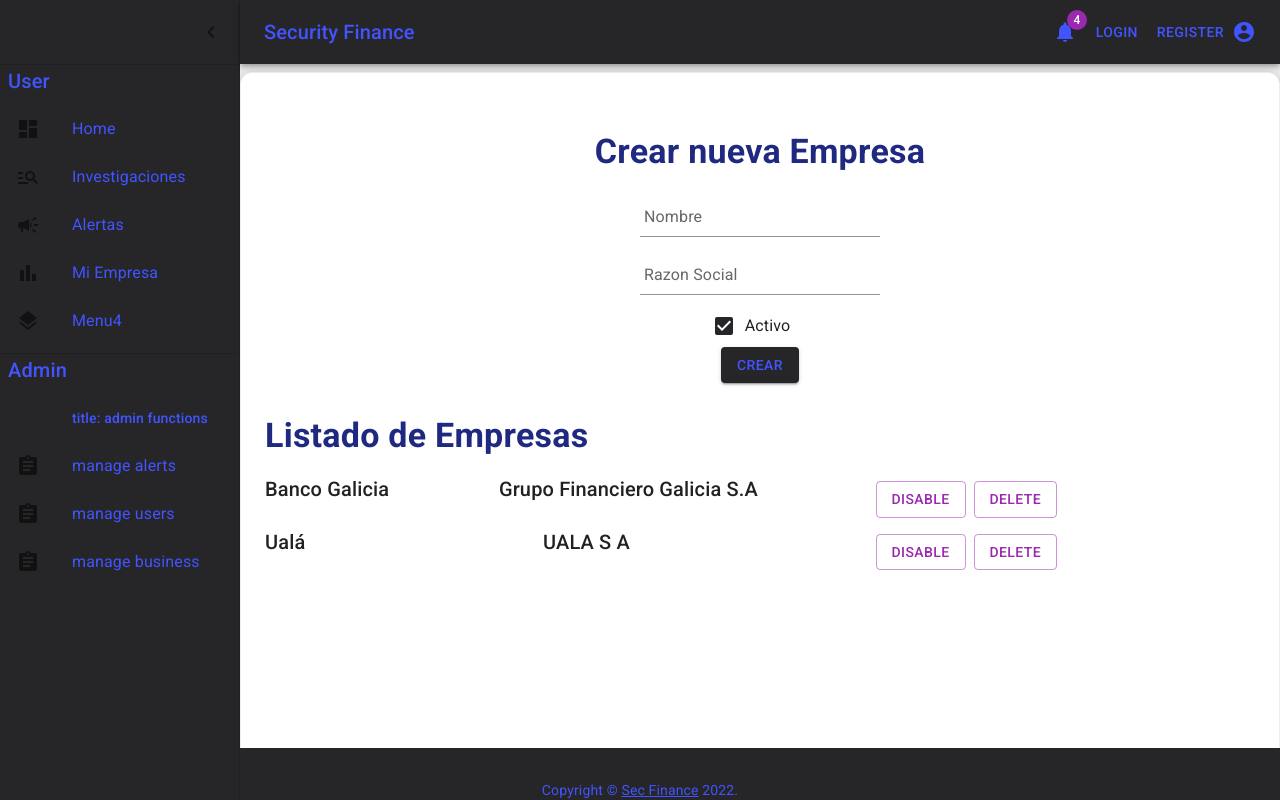
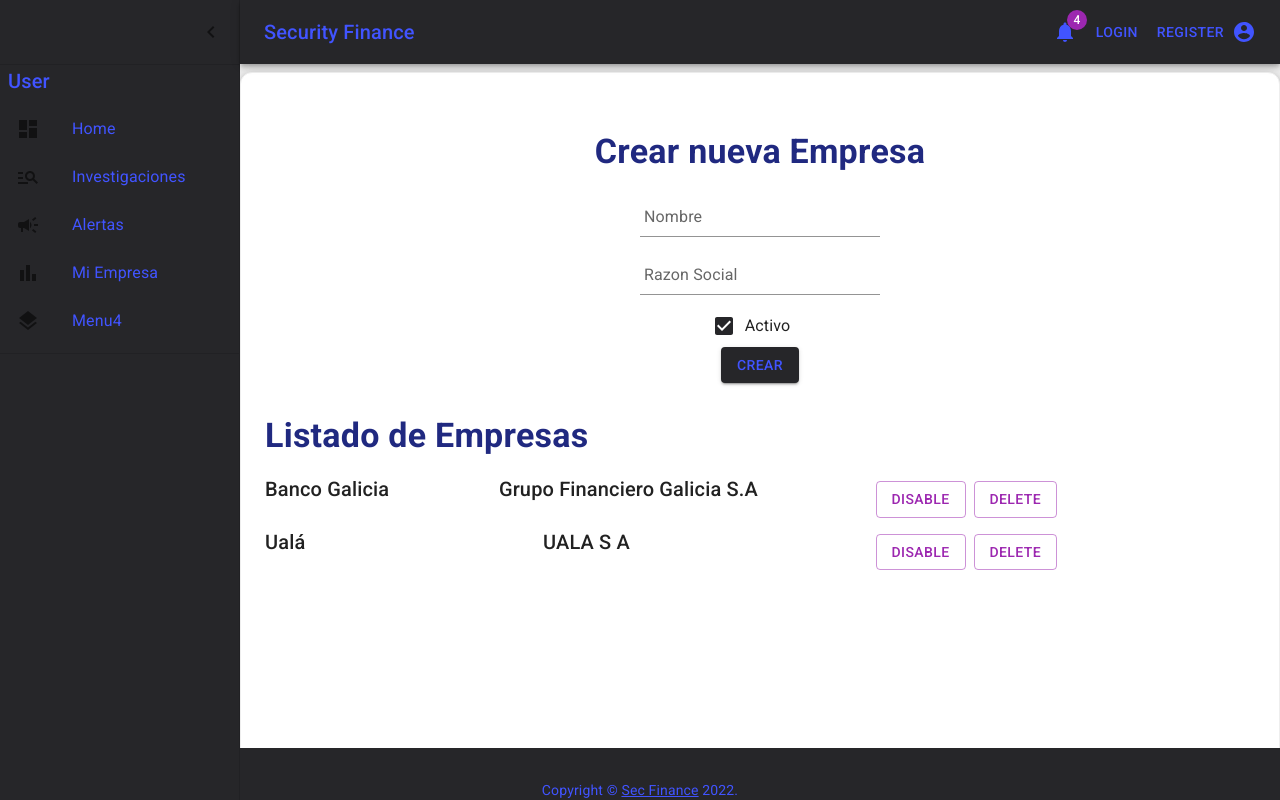
Before and after one commit to guillermoe3/secFinance-front, a React (Create React App) app: page /admin/business in a window 1280 px wide. Built offline with nearby package versions, Linux system fonts and the light colour scheme.

Commit message:
context user roles

```diff
--- a/src/components/Dashboard.js
+++ b/src/components/Dashboard.js
@@ -18,8 +18,12 @@ import { mainListItems, secondaryListItems } from './listItems';
 import Button from '@mui/material/Button'
 import { AccountCircle } from "@material-ui/icons"
 import Copyright from "./default/Copyright"
-import {Tooltip, Menu, MenuItem, MenuList} from "@mui/material"
+import {Tooltip, Menu, MenuItem, MenuList, ListItem, ListItemIcon, ListItemText} from "@mui/material"
+import AssignmentIcon from '@mui/icons-material/Assignment';
 
+import {useState, useContext} from "react"
+import UserContext from "../context/UserContext"
+import {useNavigate} from "react-router-dom"
 
 
 //copyright here
@@ -118,7 +122,30 @@ function DashboardContent({ component }) {
 
 
               <Link to="/profile">
+
+
+
+              menu login register
+
+
   */
+
+  //Context User
+
+  const navigate = useNavigate();
+
+  const {getUser, isLogged, logout, getRole} = useContext(UserContext);
+  let result = isLogged();
+  let user = getUser();
+  let role = getRole();
+
+  const logoutUser = () => {
+    logout();
+    navigate("/");
+
+  }
+
+
 
   return (
     <ThemeProvider theme={mdTheme}>
@@ -156,12 +183,25 @@ function DashboardContent({ component }) {
                 <NotificationsIcon />
               </Badge>
             </IconButton>
+
+            {console.log(result)}
+            {result ?
+
+              <Button color="primary" onClick={logoutUser}>
+                <Link to="/" style={{ textDecoration: 'none', color: "#4154FF"}}>Logout</Link>
+            </Button>
+
+               :
+            <div>
             <Button color="inherit">
               Login
             </Button>
             <Button color="inherit">
               Register
             </Button>
+            </div>}
+
+
 
             <Box sx={{ flexGrow: 0 }}>
             <Tooltip title="Open settings">
@@ -246,6 +286,9 @@ function DashboardContent({ component }) {
           }}>{mainListItems}</List>
           <Divider />
 
+          {console.log(role)}
+          {role == "admin" ?
+          <div>
           <Typography
             component="h5"
             variant="h6"
@@ -255,6 +298,7 @@ function DashboardContent({ component }) {
               marginLeft:1,
             }}
           >
+
             Admin
           </Typography>
           <List sx={{
@@ -262,6 +306,21 @@ function DashboardContent({ component }) {
             color: "#4154FF"
           }}>
             {secondaryListItems}</List>
+            </div>
+
+            : null
+            }
+            {role == "investigador" ?
+                <Link to="/admin/alerts" style={{ textDecoration: 'none', color: "#4154FF"}}>
+                <ListItem button>
+                  <ListItemIcon>
+                    <AssignmentIcon />
+                  </ListItemIcon>
+                  <ListItemText primary="manage alerts" />
+                </ListItem>
+                </Link>
+                : null}
+
         </Drawer>
 
         <Box
--- a/src/components/listItems.js
+++ b/src/components/listItems.js
@@ -106,5 +106,14 @@ export const secondaryListItems = (
       <ListItemText primary="manage business" />
     </ListItem>
     </Link>
+
+    <Link to="/admin/business" style={{ textDecoration: 'none', color: "#4154FF"}}>
+    <ListItem button>
+      <ListItemIcon>
+        <AssignmentIcon />
+      </ListItemIcon>
+      <ListItemText primary="bitacora" />
+    </ListItem>
+    </Link>
   </div>
 );
--- a/src/components/users/Login.js
+++ b/src/components/users/Login.js
@@ -1,8 +1,16 @@
 import { Container, Input, Button, Box, Grid, Typography, FormControl, InputLabel, Checkbox, FormControlLabel} from '@mui/material'
 import { Link, useNavigate} from "react-router-dom";
-import {useState} from "react"
+import {useState, useContext} from "react"
+
+import UserContext from "../../context/UserContext"
+
 
 function Login() {
+
+
+     //Context User
+     const {login} = useContext(UserContext);
+
 
     const navigate = useNavigate();
 
@@ -18,7 +26,7 @@ function Login() {
     const {email, password} = inputs;
 
     const onChange = (e) => {
-        console.log(e.target.value)
+        //console.log(e.target.value)
         setInputs(
             {...inputs,
             [e.target.name] : e.target.value})
@@ -52,6 +60,7 @@ function Login() {
             const response = await fetch(url, body)
            const data = await response.json();
            console.log(data);
+           login(data);
            if (data.accessToken) {
             setInputs({
                 email: "",
@@ -62,7 +71,7 @@ function Login() {
                    setMsg("");
                    navigate("/home");
 
-               }, 1500)
+               }, 500)
                setLoading(true);
 
            } else setMsg({msg:"Usuario no habilitado o incorrecto"})
--- /dev/null
+++ b/src/context/UserContext.js
@@ -0,0 +1,49 @@
+import {createContext, useState} from "react";
+
+const Context = createContext();
+
+export const UserContextProvider = ({children}) => {
+
+    const [user, setUser] = useState("");
+
+    const getUserbyId = () => {
+
+    }
+
+    const isLogged = () => {
+        if (user){
+            return true
+        } else {return false}
+
+    }
+
+    const getUser = () => {
+        return user;
+    }
+
+    const getRole = () => {
+        return user.role;
+    }
+
+
+    const logout = () => {
+        setUser("");
+
+    }
+
+    const login = (user) => {
+        console.log("el usuario logueado es"+user);
+        console.log(user)
+        setUser(user);
+    }
+
+    return (
+        <Context.Provider value={{isLogged, getUser, login, logout, getRole}}>
+
+            {children}
+
+        </Context.Provider>
+    )
+}
+
+export default Context;
```
Also changed, not shown: src/App.js (+6 -4 lines).
